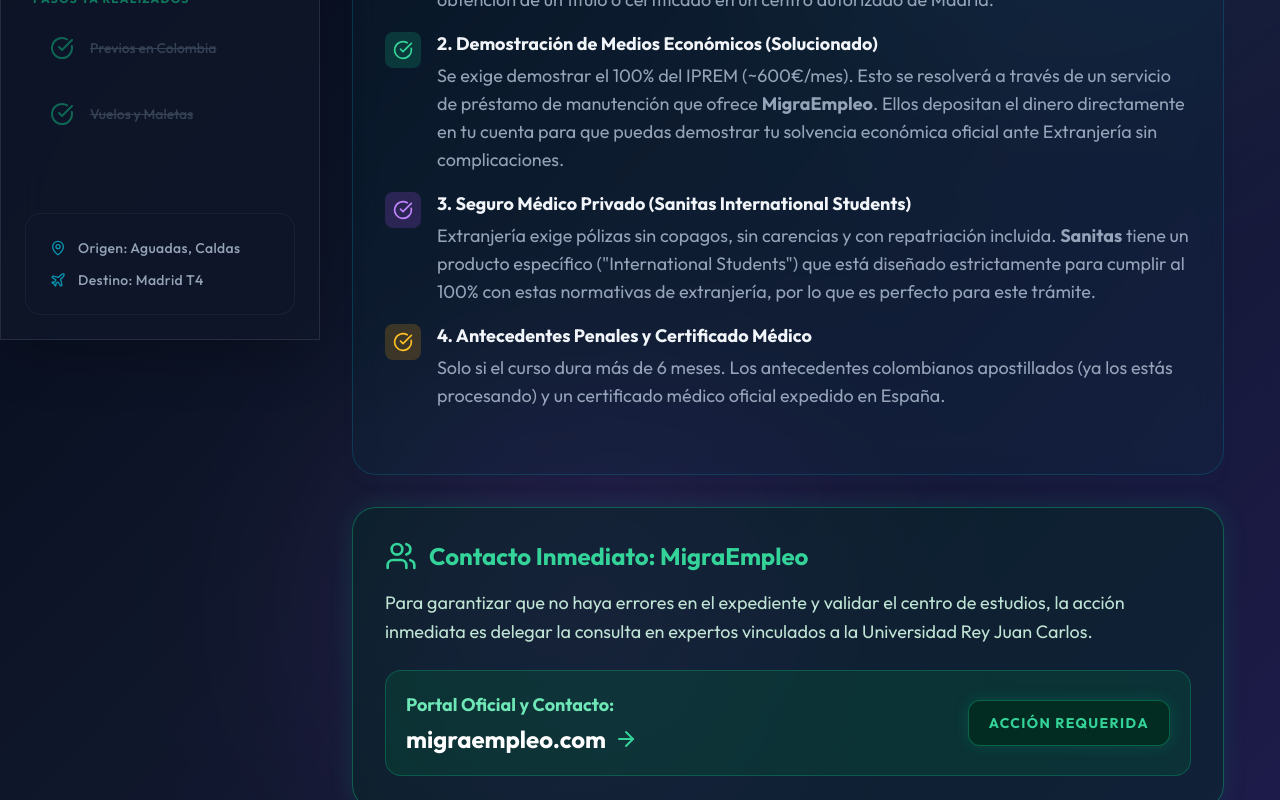
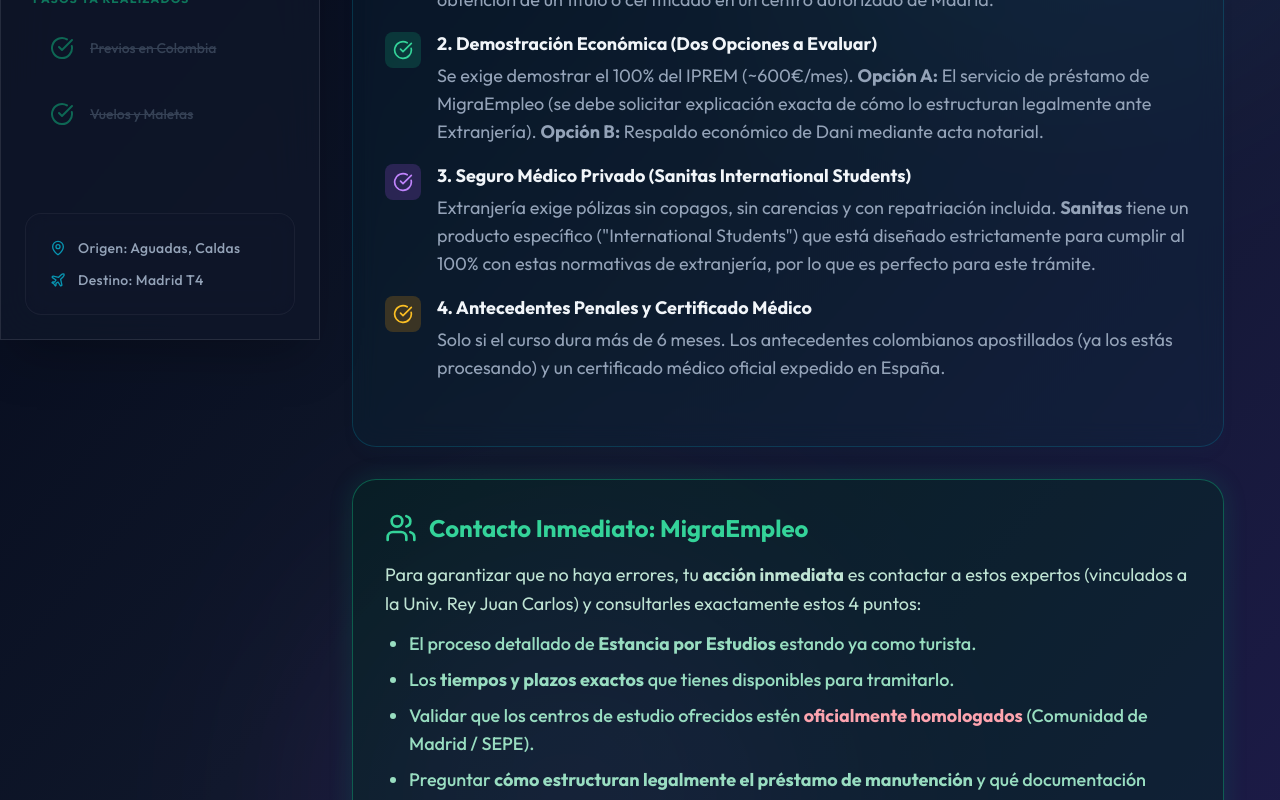
Before and after one commit to AlchemistSidZCooL/voyage, a React (Vite) app: page / in a window 1280 px wide. Shown: the part 460-1260 px from the top of the page. Built offline with nearby package versions, Linux system fonts and the light colour scheme; the HTML template or start-up script is replaced by a standard one.

Commit message:
feat: refinar opciones de medios económicos y actualizar guion de contacto

```diff
--- a/src/App.jsx
+++ b/src/App.jsx
@@ -617,8 +617,8 @@
                 <li className="flex gap-4 items-start">
                   <div className="bg-emerald-500/20 p-2 rounded-lg text-emerald-400 mt-0.5"><CheckCircle className="w-5 h-5"/></div>
                   <div>
-                    <strong className="text-slate-100 block mb-1">2. Demostración de Medios Económicos (Solucionado)</strong>
-                    <span className="text-slate-400">Se exige demostrar el 100% del IPREM (~600€/mes). Esto se resolverá a través de un servicio de préstamo de manutención que ofrece <strong>MigraEmpleo</strong>. Ellos depositan el dinero directamente en tu cuenta para que puedas demostrar tu solvencia económica oficial ante Extranjería sin complicaciones.</span>
+                    <strong className="text-slate-100 block mb-1">2. Demostración Económica (Dos Opciones a Evaluar)</strong>
+                    <span className="text-slate-400">Se exige demostrar el 100% del IPREM (~600€/mes). <strong>Opción A:</strong> El servicio de préstamo de MigraEmpleo (se debe solicitar explicación exacta de cómo lo estructuran legalmente ante Extranjería). <strong>Opción B:</strong> Respaldo económico de Dani mediante acta notarial.</span>
                   </div>
                 </li>
                 <li className="flex gap-4 items-start">
@@ -642,9 +642,16 @@
               <h4 className="font-extrabold text-emerald-400 text-2xl mb-4 flex items-center gap-3">
                 <Users className="w-8 h-8" /> Contacto Inmediato: MigraEmpleo
               </h4>
-              <p className="text-emerald-100/90 text-lg leading-relaxed mb-6">
-                Para garantizar que no haya errores en el expediente y validar el centro de estudios, la acción inmediata es delegar la consulta en expertos vinculados a la Universidad Rey Juan Carlos.
+              <p className="text-emerald-100/90 text-lg leading-relaxed mb-3">
+                Para garantizar que no haya errores, tu <strong>acción inmediata</strong> es contactar a estos expertos (vinculados a la Univ. Rey Juan Carlos) y consultarles exactamente estos 4 puntos:
               </p>
+
+              <ul className="list-disc pl-6 space-y-2 text-emerald-200/90 text-lg mb-8 font-medium">
+                <li>El proceso detallado de <strong>Estancia por Estudios</strong> estando ya como turista.</li>
+                <li>Los <strong>tiempos y plazos exactos</strong> que tienes disponibles para tramitarlo.</li>
+                <li>Validar que los centros de estudio ofrecidos estén <strong className="text-rose-300">oficialmente homologados</strong> (Comunidad de Madrid / SEPE).</li>
+                <li>Preguntar <strong>cómo estructuran legalmente el préstamo de manutención</strong> y qué documentación exacta entregan para evitar rechazos en Extranjería.</li>
+              </ul>
 
               <div className="bg-emerald-900/40 p-5 rounded-2xl border border-emerald-500/30 flex flex-col sm:flex-row items-start sm:items-center justify-between gap-4">
                 <div>
```
Also changed, not shown: 1 other file (tests, documents, lock files or other folders).
